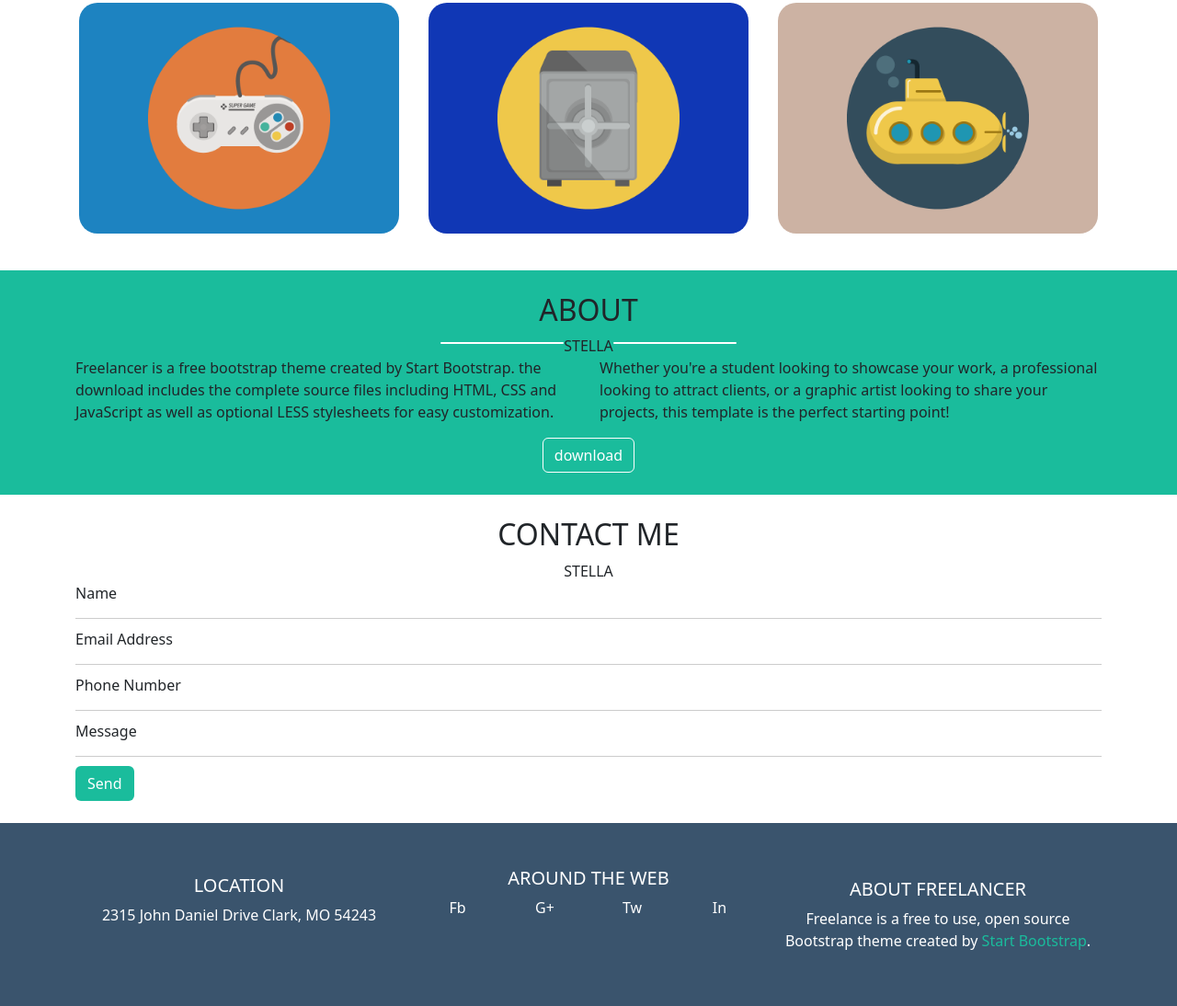
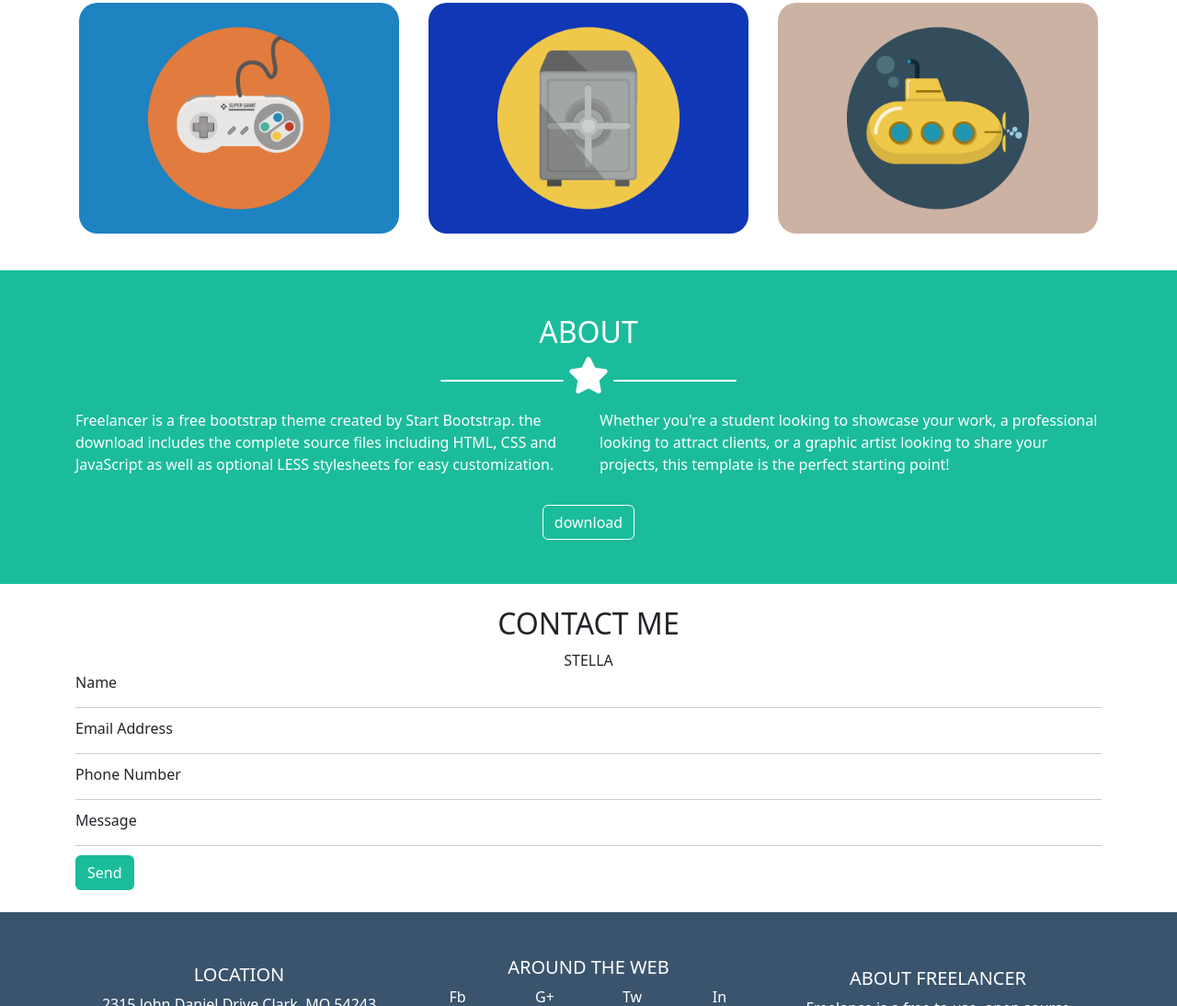
Before and after one commit to Pietro-fe01/html-css-bootstrap-freelancer, a plain HTML site: page index.html in a window 1280 px wide. Shown: the part 1014-2108 px from the top of the page at 92% size. Drawn offline with nearby package versions, Linux system fonts and the light colour scheme.

Commit message:
Cominciato dettaglio sezione about del main: - Aggiustata parte della stella - Corretto il padding dell'intero container

```diff
--- a/css/style.css
+++ b/css/style.css
@@ -60,6 +60,13 @@ main #ms-hero #ms-hero__title{
 main .ms-portfolio__bottom img{
     max-width: 100%;
     border-radius: 1.25rem;
+}
+
+/*--------------
+    MAIN SEC-3
+---------------*/
+#ms-about{
+    color: white;
 }
 
 /*--------------
@@ -129,3 +136,7 @@ footer .ms-copyright {
 #ms-portfolio .ms-star:after{
     background-color: black;
 }
+
+#ms-about .ms-star i {
+    color: white;
+}
--- a/index.html
+++ b/index.html
@@ -87,21 +87,23 @@
         <!-- /Portfolio - section 2 -->
 
         <!-- About - section 3 -->
-        <section id="ms-about" class="py-4">
+        <section id="ms-about" class="p-5">
             <div class="container-md">
                 <!-- About top -->
                 <div class="ms-about__top text-center">
                     <h2>ABOUT</h2>
-                    <div class="ms-star">STELLA</div>
+                    <div class="ms-star">
+                        <i class="fs-1 fa-solid fa-star"></i>
+                    </div>
                 </div>
                 <!-- /About top -->
 
                 <!-- About bottom -->
                 <div class="ms-about__bottom row">
-                    <div class="col-12 col-md-6">
+                    <div class="col-12 col-md-6 py-3">
                         <p>Freelancer is a free bootstrap theme created by Start Bootstrap. the download includes the complete source files including HTML, CSS and JavaScript as well as optional LESS stylesheets for easy customization.</p>
                     </div>
-                    <div class="col-12 col-md-6">
+                    <div class="col-12 col-md-6 py-3">
                         <p>Whether you're a student looking to showcase your work, a professional looking to attract clients, or a graphic artist looking to share your projects, this template is the perfect starting point!</p>
                     </div>
                     <div class="d-flex justify-content-center">
```
